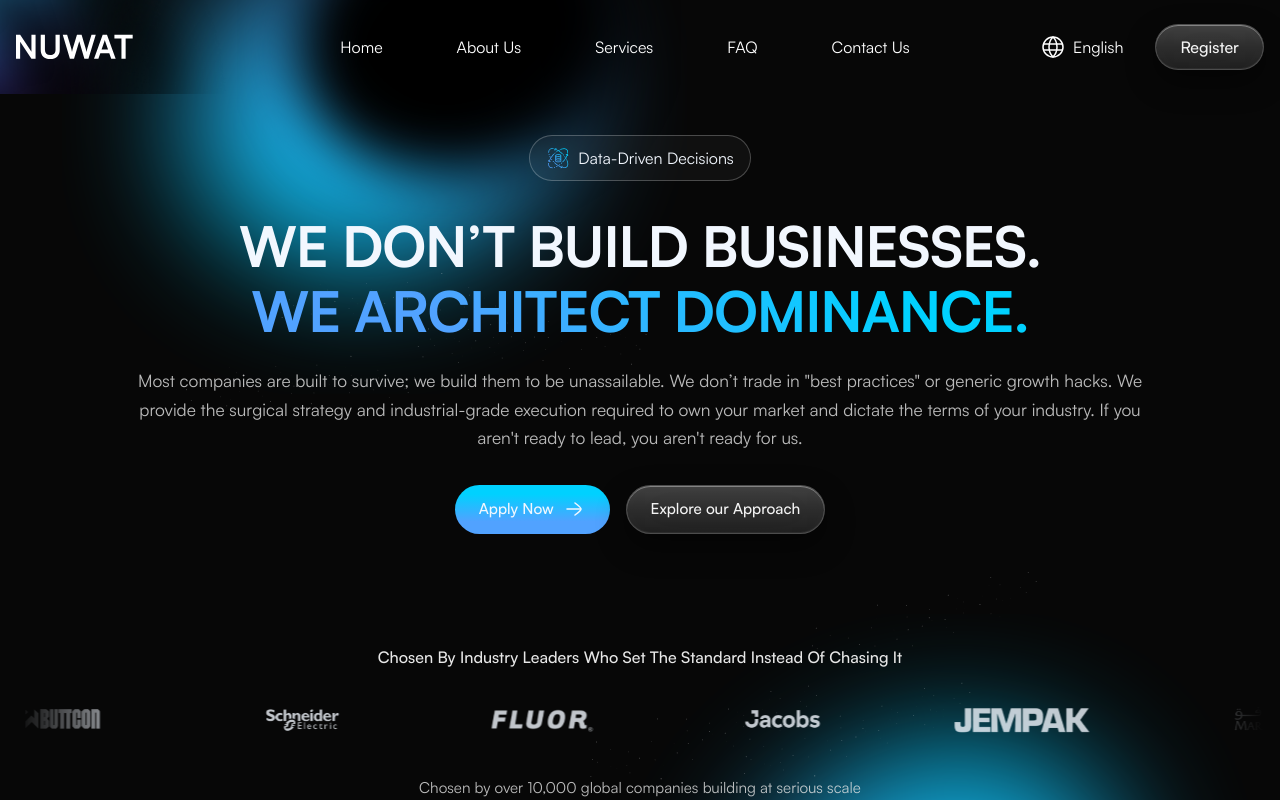
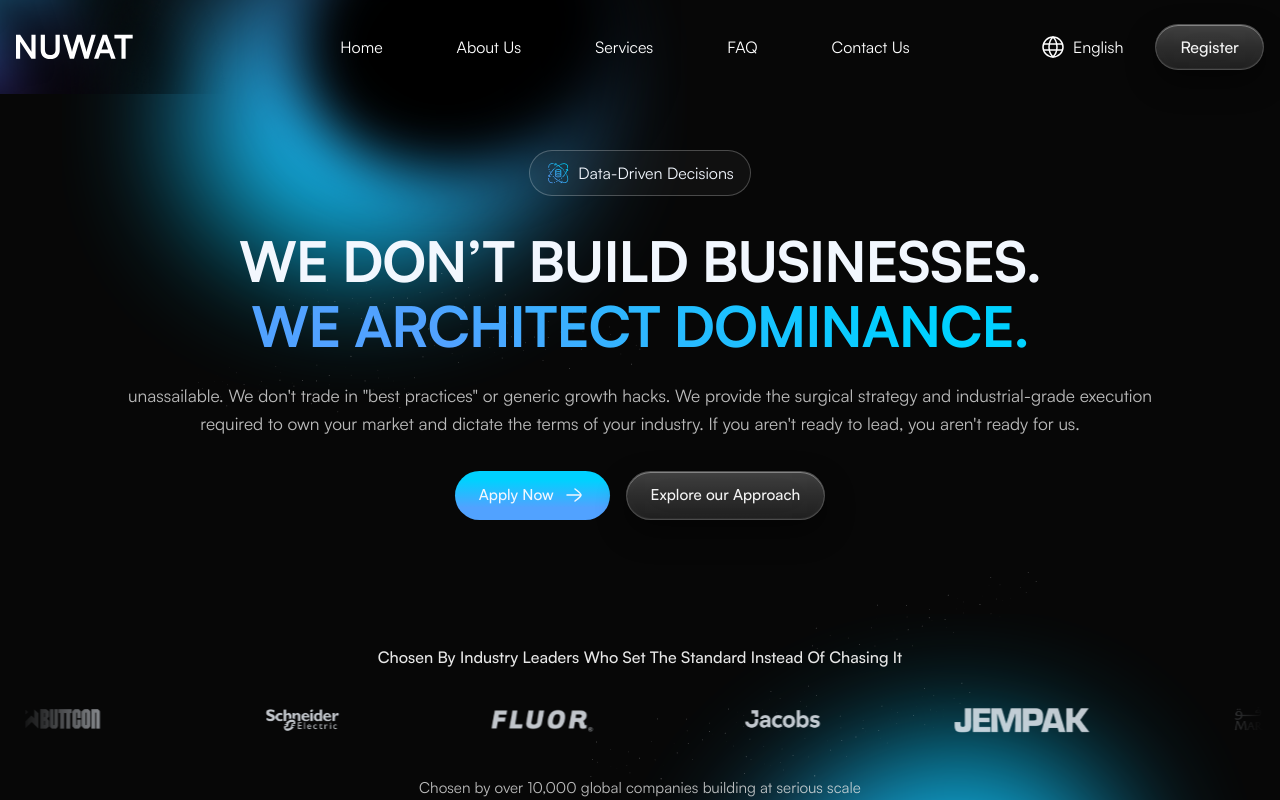
Before and after one commit to Cozmiq-Codes/nuwat, a Next.js app: page / in a window 1280 px wide. Shown: the top 800 px of the page. Built offline with nearby package versions, Linux system fonts and the light colour scheme.

Commit message:
fix: linting errors

```diff
--- a/components/home/hero/Hero.tsx
+++ b/components/home/hero/Hero.tsx
@@ -40,12 +40,11 @@ const Hero = () => {
                 max-w-[1030px]
               "
             >
-              Most companies are built to survive; we build them to be
-              unassailable. We don’t trade in "best practices" or generic growth
-              hacks. We provide the surgical strategy and industrial-grade
-              execution required to own your market and dictate the terms of
-              your industry. If you aren't ready to lead, you aren't ready for
-              us.
+              unassailable. We don&apos;t trade in &quot;best practices&quot; or
+              generic growth hacks. We provide the surgical strategy and
+              industrial-grade execution required to own your market and dictate
+              the terms of your industry. If you aren&apos;t ready to lead, you
+              aren&apos;t ready for us.
             </p>
           </div>
 
--- a/components/home/vision-dominance/VisionDominance.tsx
+++ b/components/home/vision-dominance/VisionDominance.tsx
@@ -22,10 +22,8 @@ const VisionDominance = () => {
                 "section-heading max-w-full text-3xl md:text-4xl lg:text-5xl"
               }
             >
-                ENGINEERED BY VISION. <br/>
-              <span className={"heading-span"}>
-                DEFINED BY DOMINANCE.
-              </span>
+              ENGINEERED BY VISION. <br />
+              <span className={"heading-span"}>DEFINED BY DOMINANCE.</span>
             </h2>
 
             <div className={"flex flex-col lg:flex-row gap-12 lg:gap-12"}>
@@ -56,14 +54,17 @@ const VisionDominance = () => {
                             "text-[#F2F7FE] text-2xl lg:text-[28px] font-bold leading-[32px]"
                           }
                         >
-                            MANDATING EXCELLENCE
+                          MANDATING EXCELLENCE
                         </h3>
                         <p
                           className={
                             "max-w-[465px] text-[#E7E7E7] text-[16px] font-normal leading-[28px] tracking-[0.07px]"
                           }
                         >
-                            "We partner with leadership teams to identify the exact levers that move the needle. Through disciplined strategy and surgical execution, we eliminate noise and command market direction".
+                          &quot;We partner with leadership teams to identify the
+                          exact levers that move the needle. Through disciplined
+                          strategy and surgical execution, we eliminate noise
+                          and command market direction&quot;.
                         </p>
                       </div>
                     </div>
@@ -90,7 +91,7 @@ const VisionDominance = () => {
                             "text-[#F2F7FE] text-2xl lg:text-[28px] font-bold leading-[32px]"
                           }
                         >
-                            ARCHITECTING UNASSAILABLE GROWTH
+                          ARCHITECTING UNASSAILABLE GROWTH
                         </h3>
                         <p
                           className={
@@ -127,7 +128,7 @@ const VisionDominance = () => {
                             "text-[#F2F7FE] text-2xl lg:text-[28px] font-bold leading-[32px]"
                           }
                         >
-                            INDUSTRIAL RECONSTRUCTION
+                          INDUSTRIAL RECONSTRUCTION
                         </h3>
                         <p
                           className={
@@ -161,9 +162,15 @@ const VisionDominance = () => {
         </div>
       </div>
 
-        <div className={"hidden lg:block absolute bottom-0 left-0"}>
-            <Image src={BgGrad} alt={"BgGrad"} width={1350} height={450} className={"w-[1050px] h-[1050px]"}/>
-        </div>
+      <div className={"hidden lg:block absolute bottom-0 left-0"}>
+        <Image
+          src={BgGrad}
+          alt={"BgGrad"}
+          width={1350}
+          height={450}
+          className={"w-[1050px] h-[1050px]"}
+        />
+      </div>
     </section>
   );
 };
```
